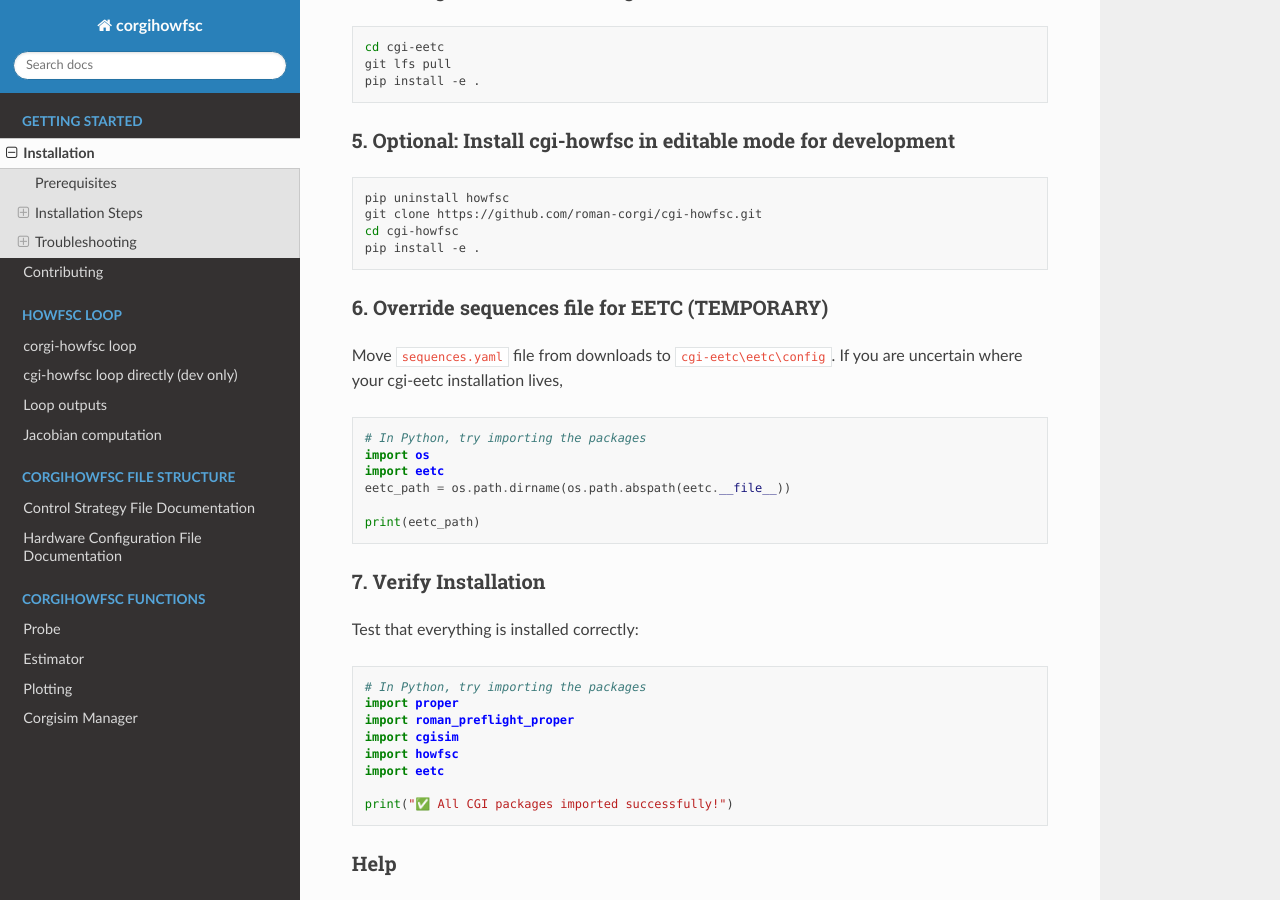
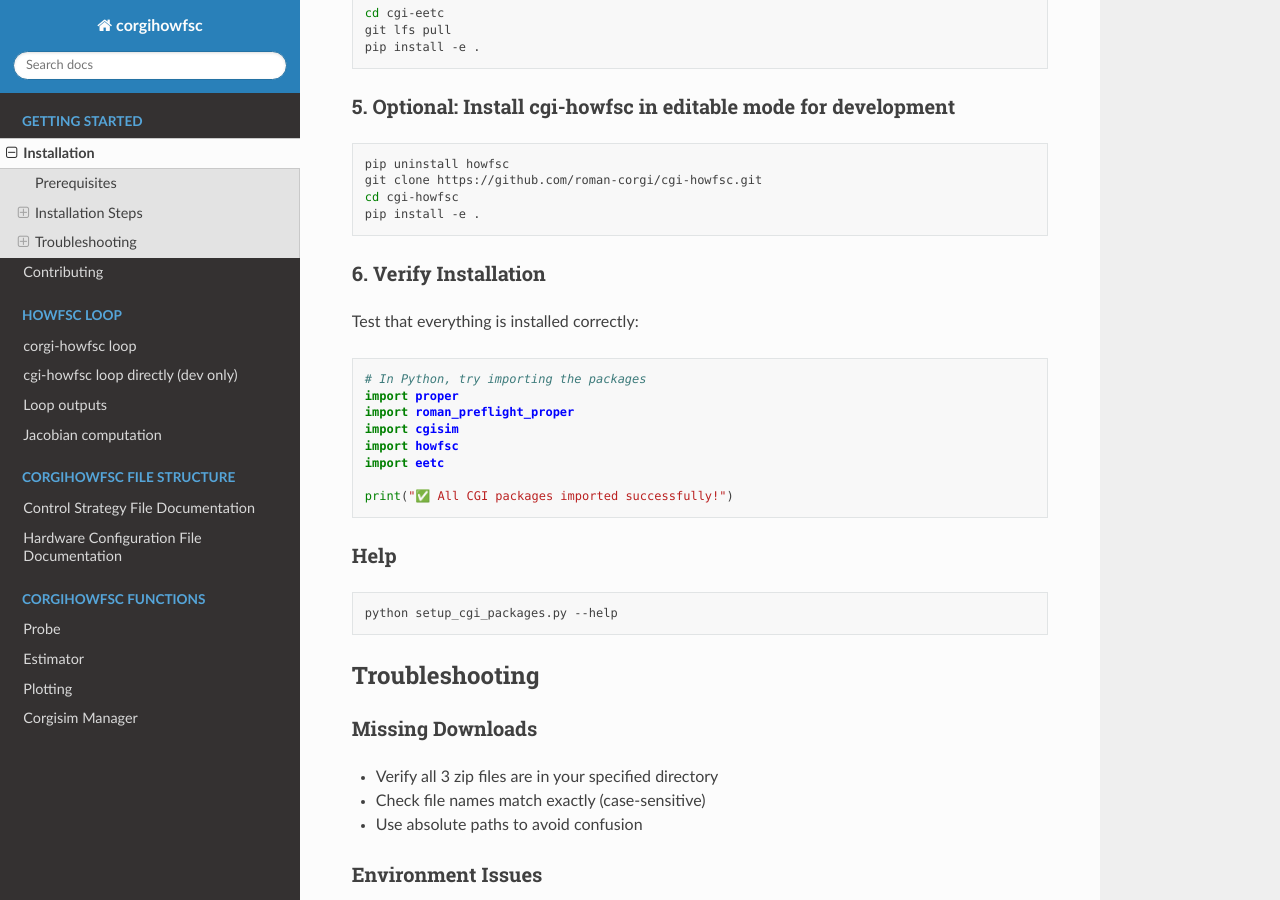
Before and after one commit to roman-corgi/corgihowfsc, a Sphinx documentation site: the page built from docs/source/installation.md, in a window 1280 px wide and 900 px high, scrolled down 1355 px. Built offline with Sphinx 7.4.7 and the Read the Docs theme 3.1.0, drawn with Linux system fonts in a browser that asks for light colours; some of the changed text lies outside the part shown.

Commit message:
Update installation instructions

````diff
--- a/docs/source/installation.md
+++ b/docs/source/installation.md
@@ -18,7 +18,6 @@ Download these files manually by clicking on the following links and save them t
 | `proper_v3.3.4_python.zip`                        | [Proper Library](https://sourceforge.net/projects/proper-library/files/proper_v3.3.4_python.zip/download)                              |
 | `roman_preflight_proper_public_v2.0.2_python.zip` | [Roman preflight Proper model](https://sourceforge.net/projects/cgisim/files/roman_preflight_proper_public_v2.0.2_python.zip/download) |
 | `cgisim_v4.1.zip`                                 | [CGISim](https://sourceforge.net/projects/cgisim/files/cgisim_v4.1.zip/download)                                                       |
-| `sequences.yaml`                                    | [corgi_ObsPlanning](https://github.com/roman-corgi/corgi_ObsPlanning/blob/main/eetc_sequences/sequences.yaml)                                               |
 
 ### 2. Clone required repositories
 
@@ -69,19 +68,7 @@ cd cgi-howfsc
 pip install -e .
 ```
 
-### 6. Override sequences file for EETC (TEMPORARY)
-Move `sequences.yaml` file from downloads to `cgi-eetc\eetc\config`. If you are uncertain where your cgi-eetc installation lives,
-```python
-# In Python, try importing the packages
-import os
-import eetc
-eetc_path = os.path.dirname(os.path.abspath(eetc.__file__))
-
-print(eetc_path)
-```
-
-
-### 7. Verify Installation
+### 6. Verify Installation
 Test that everything is installed correctly:
 
 ```python
````
